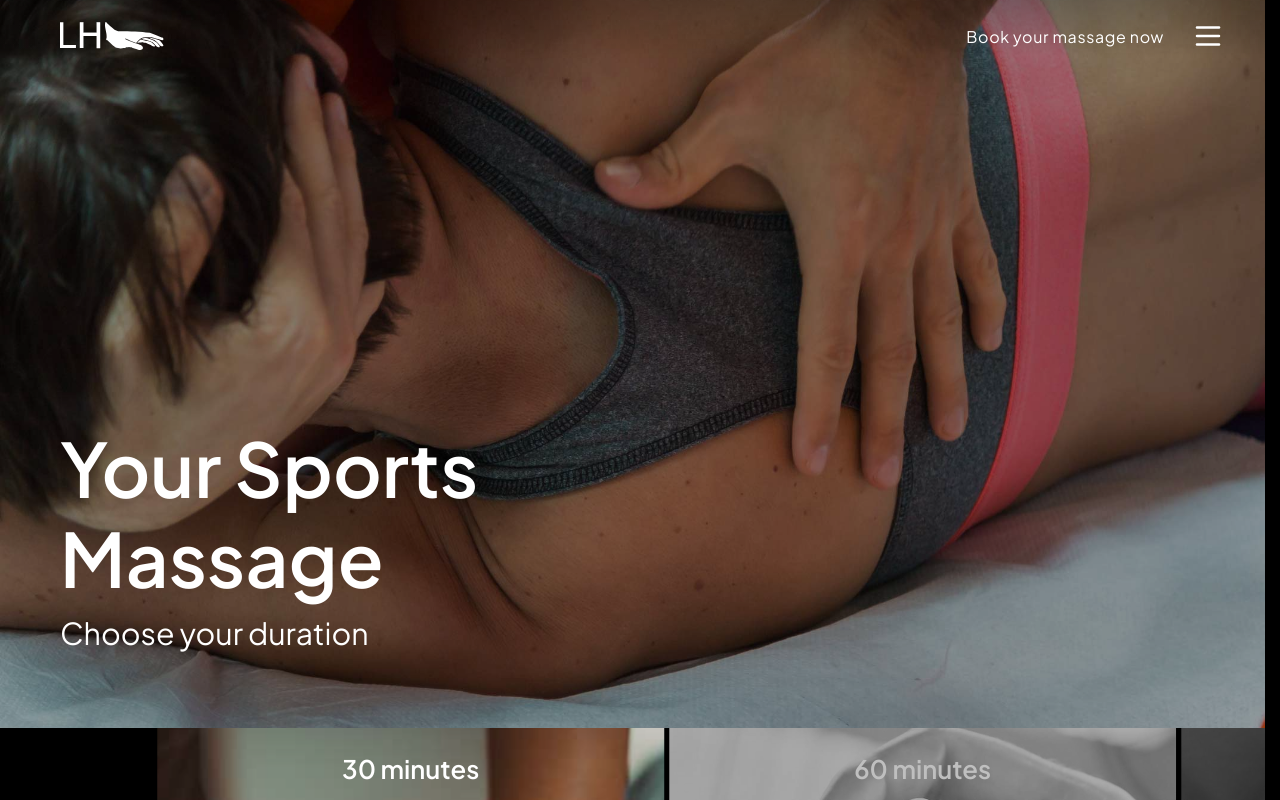
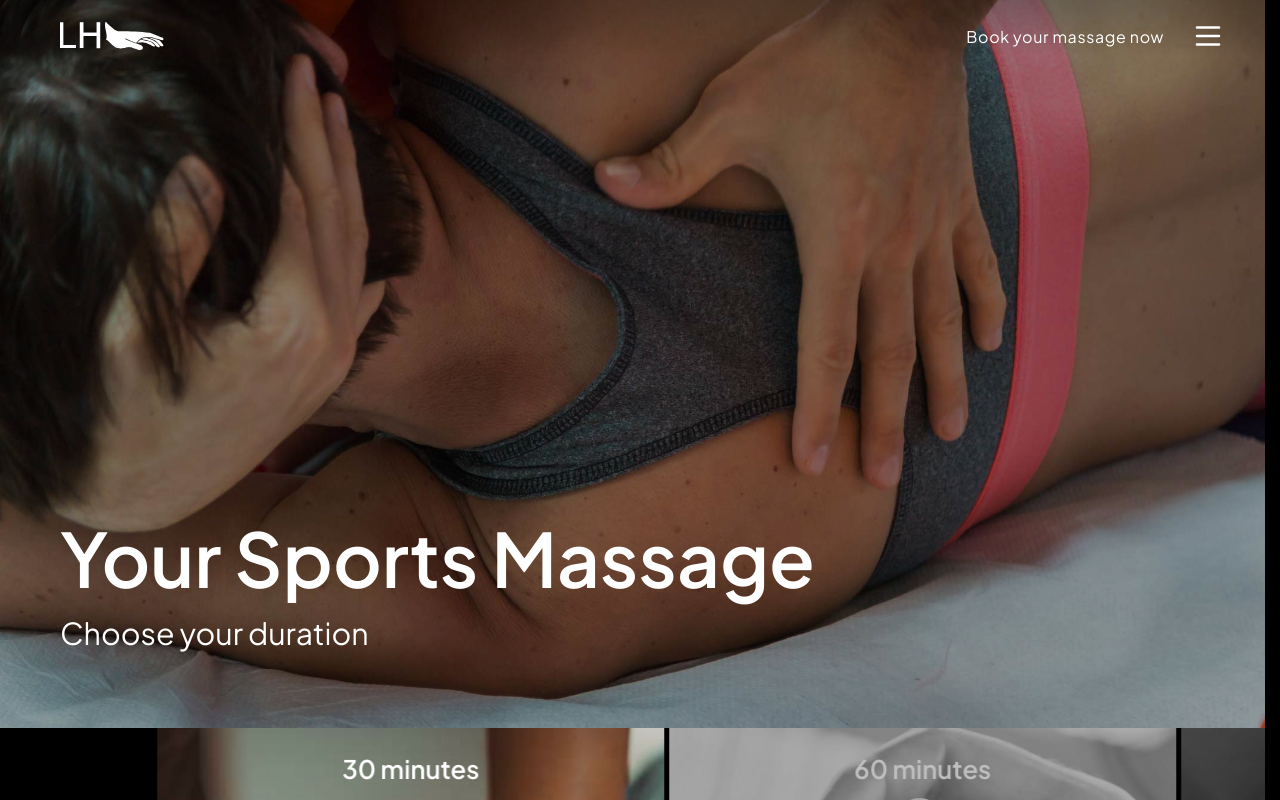
Before and after one commit to federationdesign-design/LHM, a Next.js app: page /your-sports-massage in a window 1280 px wide. Shown: the top 800 px of the page. Built offline with nearby package versions, Linux system fonts and the light colour scheme.

Commit message:
your-sports-massage: widen H1 container so Your Sports Massage fits one line

```diff
--- a/app/your-sports-massage/YourSportsMassageClient.tsx
+++ b/app/your-sports-massage/YourSportsMassageClient.tsx
@@ -537,7 +537,7 @@ export default function YourSportsMassageClient() {
             />
           </span>
 
-          <div className={styles.heroContent} style={{ zIndex: 10 }}>
+          <div className={styles.heroContent} style={{ zIndex: 10, paddingRight: 0, maxWidth: 'none' }}>
             <h1 className={styles.heroH1}>Your Sports Massage</h1>
             <p className={styles.heroSub}>Choose your duration</p>
           </div>
```
